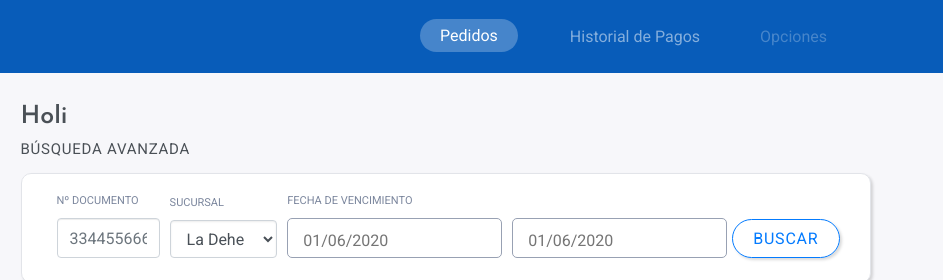
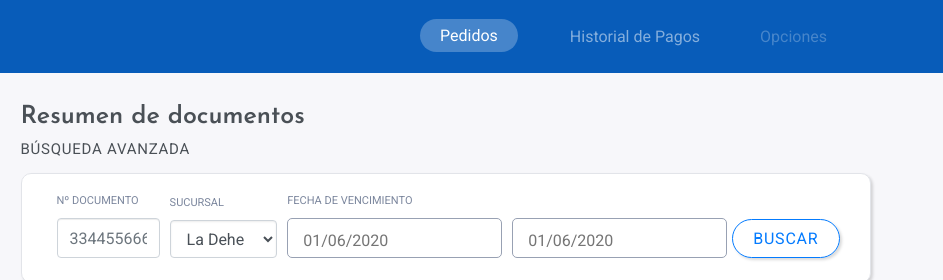
Before and after one commit to Cardenas2/solemoris.github.io, a website: page socofar/portal.html in a window 1280 px wide. Shown: the top 280 px of the page, 337-1280 px from the left. Drawn offline with nearby package versions, Linux system fonts and the light colour scheme; a script that the page names is missing.

Commit message:
Revert "escribi Holi"
This reverts commit 34a099d1b365e28946cd3d21a8bc04e148ac6913.

```diff
--- a/socofar/portal.html
+++ b/socofar/portal.html
@@ -48,7 +48,7 @@
           </div>
         </div>
         <div class="col-md-12 col-lg-9 aos-init aos-animate content d-flex flex-column mt-1 mb-5 content-right mx-auto" data-aos="fade-up" data-aos-delay="100">
-          <h3>Holi</h3>
+          <h3>Resumen de documentos</h3>
           <h2>búsqueda avanzada</h2>
           <div class="card card-row card-list d-flex flex-row mb-4">
             <form action="" class="d-flex justify-content-between align-items-end">
```
